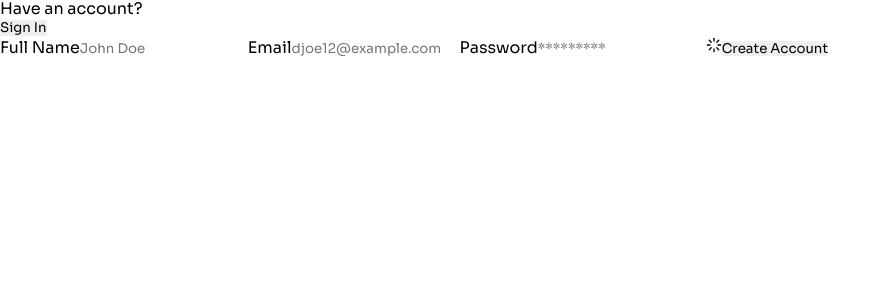
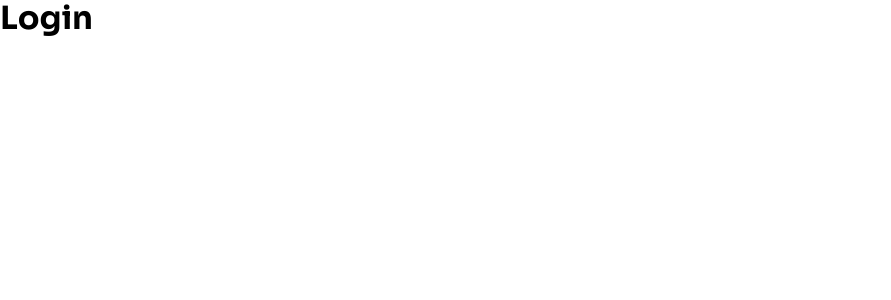
Before and after one commit to SimpleX-T/Roomie-Match-App, a React (Vite) app: page /login in a window 1280 px wide. Shown: the top 300 px of the page, without its empty margins (0-891 px from the left). Built offline with nearby package versions, Linux system fonts and the light colour scheme.

Commit message:
splitting components

```diff
--- a/src/App.jsx
+++ b/src/App.jsx
@@ -1,9 +1,9 @@
 /* eslint-disable react/prop-types */
-
 import "./App.css";
 import LandingPage from "./Components/LandingPage/LandingPage";
-import SignUp from "./Components/SignIn/SignupPage";
+import SignUp from "./Components/SignIn/SignUpPage";
 import SignIn from "./Components/SignIn/SignInPage";
+import ErrorPage from "./Components/ErrorPage/ErrorPage";
 import { BrowserRouter, Route, Routes } from "react-router-dom";
 
 export default function App() {
@@ -12,9 +12,10 @@ export default function App() {
 			<BrowserRouter>
 				<Routes>
 					<Route path='/' element={<LandingPage />} />
-					<Route path='/login' element={<SignUp />} />
-					<Route path='/signup' element={<SignUp />} />
 					<Route path='/login' element={<SignIn />} />
+					<Route path='/new' element={<SignUp />} />
+					<Route path='/login' element={<SignIn />} />
+					<Route path='*' element={<ErrorPage />} />
 				</Routes>
 			</BrowserRouter>
 			{/* <LandingPage /> */}
--- /dev/null
+++ b/src/Components/ErrorPage/ErrorPage.jsx
@@ -0,0 +1,3 @@
+export default function ErrorPage() {
+	return <h1>Page not found :(</h1>;
+}
--- a/src/Components/SignIn/SignInPage.jsx
+++ b/src/Components/SignIn/SignInPage.jsx
@@ -0,0 +1,3 @@
+export default function SignIn() {
+	return <h1>Login</h1>;
+}
```
